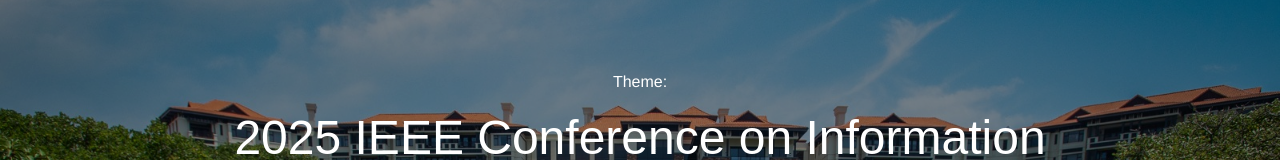
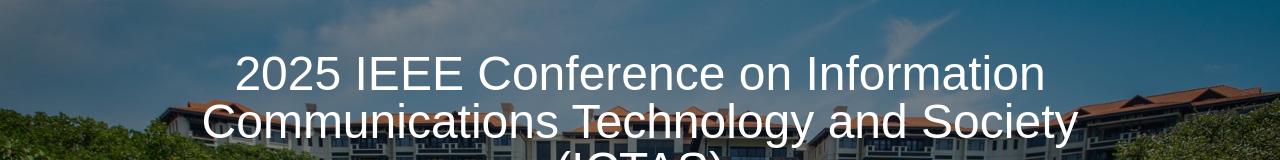
Before and after one commit to tunny17/conference-management-system, a React (Vite) app: page / in a window 1280 px wide. Shown: the part 368-528 px from the top of the page. Built offline with nearby package versions, Linux system fonts and the light colour scheme; a web font is replaced by a local one.

Commit message:
feat: remove "theme"

```diff
--- a/src/pages/Hero/index.tsx
+++ b/src/pages/Hero/index.tsx
@@ -47,7 +47,7 @@
 
       <div className="absolute top-0 left-0 w-full h-full bg-black inset-0 bg-opacity-40 text-white py-20 flex flex-col justify-start items-center text-center md:text-left">
         {/* <h3>IEEE Conference on Information Communications Technology and Society (ICTAS)</h3> */}
-        <h3 className="my-5">Theme:</h3>
+        {/* <h3 className="my-5">Theme:</h3> */}
         <h1 className="text-2xl md:text-5xl w-[80%] text-center">
           2025 IEEE Conference on Information Communications Technology and Society (ICTAS)
         </h1>
```
